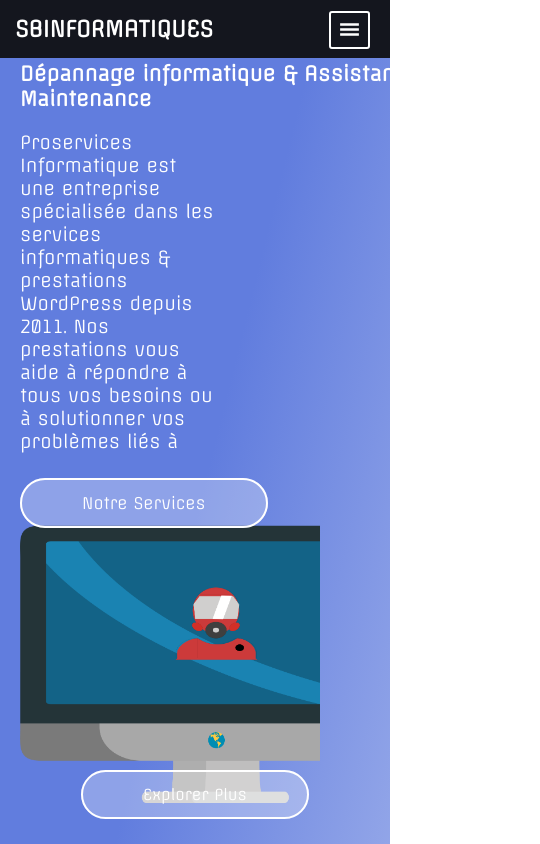
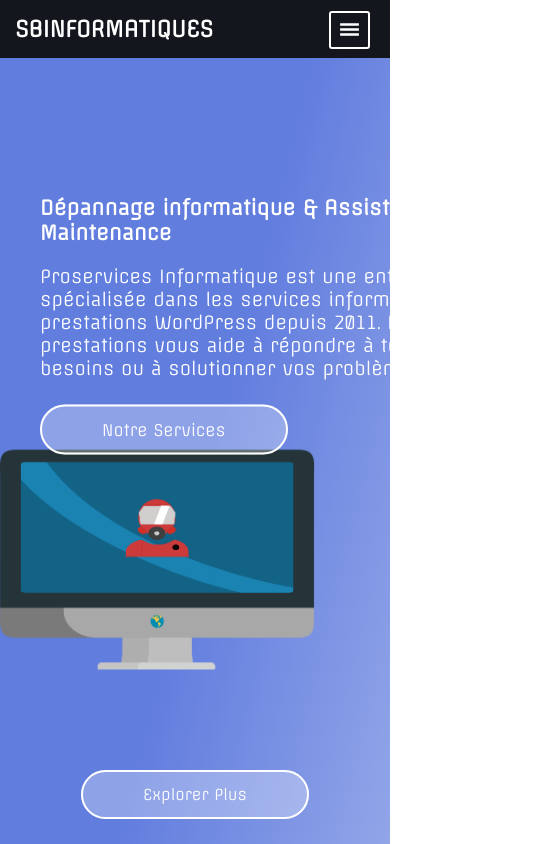
Before and after one commit to onlymachiavelli/sbinformatiques, a Next.js app: page / in a window 390 px wide. Shown: the whole page, 540 px wide, since content can reach past the window. Built offline with nearby package versions, Linux system fonts and the light colour scheme.

Commit message:
RES DESC

```diff
--- a/src/useFront/home/slide.tsx
+++ b/src/useFront/home/slide.tsx
@@ -1,12 +1,12 @@
-import React, {useState} from 'react'
+import React, { useState } from 'react'
 import Link from 'next/link'
 import styles from './../../../styles/Home.module.css'
-import {Bars} from './../SVG'
+import { Bars } from './../SVG'
 import Image from 'next/image'
 import Image1 from './../../../public/image1.png'
-const Slide = () =>{
+const Slide = () => {
     const [Nav, setNav] = useState("none")
-    return(
+    return (
         <div className={styles.slide_container}>
             <header className={styles.header}>
                 <nav className={styles.navbar} >
@@ -14,36 +14,36 @@
                         <Link href="/">SBINFORMATIQUES</Link>
                     </div>
                     <div className={styles.resbtn}>
-                        <button onClick={()=>{
+                        <button onClick={() => {
                             setNav(Nav === "none" ? "block" : "none")
                         }}>
-                            <Bars/>
+                            <Bars />
                         </button>
                     </div>
-                    <nav className={styles.nav} style={{display:Nav}} >
+                    <nav className={styles.nav} style={{ display: Nav }} >
                         <Link href="/">Acceuil</Link>
                         <Link href="/">Services</Link>
                         <Link href="/">Tarif</Link>
                         <Link href="/">A Propos</Link>
                     </nav>
-                    <div className={styles.contact} style={{display:Nav}}>
+                    <div className={styles.contact} style={{ display: Nav }}>
                         <Link href="/">
-                            <a className="contacta" style={{backgroundColor:"var(--Blue)"}}>ContactezNous</a>
+                            <a className="contacta" style={{ backgroundColor: "var(--Blue)" }}>ContactezNous</a>
                         </Link>
                         <Link href="/">
-                            <a className="calla" style={{backgroundColor:"#3B712E"}}>AppelNous</a>
+                            <a className="calla" style={{ backgroundColor: "#3B712E" }}>AppelNous</a>
                         </Link>
                     </div>
                 </nav>
             </header>
 
             <main className={styles.desc}>
-                <article>
+                <article className={styles.article}>
                     <p id={styles.desc_title}>
-                    Dépannage informatique & Assistance, Maintenance
+                        Dépannage informatique & Assistance, Maintenance
                     </p>
                     <p id={styles.desc_txt}>
-                    Proservices Informatique est une entreprise spécialisée dans les services informatiques & prestations WordPress depuis 2011. Nos prestations vous aide à répondre à tous vos besoins ou à solutionner vos problèmes liés à
+                        Proservices Informatique est une entreprise spécialisée dans les services informatiques & prestations WordPress depuis 2011. Nos prestations vous aide à répondre à tous vos besoins ou à solutionner vos problèmes liés à
                     </p>
                     <Link href="/">
                         <a id={styles.serv_link}>Notre Services</a>
--- a/styles/Home.module.css
+++ b/styles/Home.module.css
@@ -182,15 +182,16 @@
   }
   #desc_txt {
     font-size: 18px !important;
-    width: 50%;
+    width: 480px;
   }
   .image {
-    width: 300px;
-  }
-  .desc {
-    padding-left: 20px;
-    padding-right: 20px;
-    overflow: hidden !important;
+    width: 315px !important;
+    height:230px !important;
+    margin-right:40px ;
+    }
+
+  .article{
+    margin-left:40px;
   }
 }
 
```
